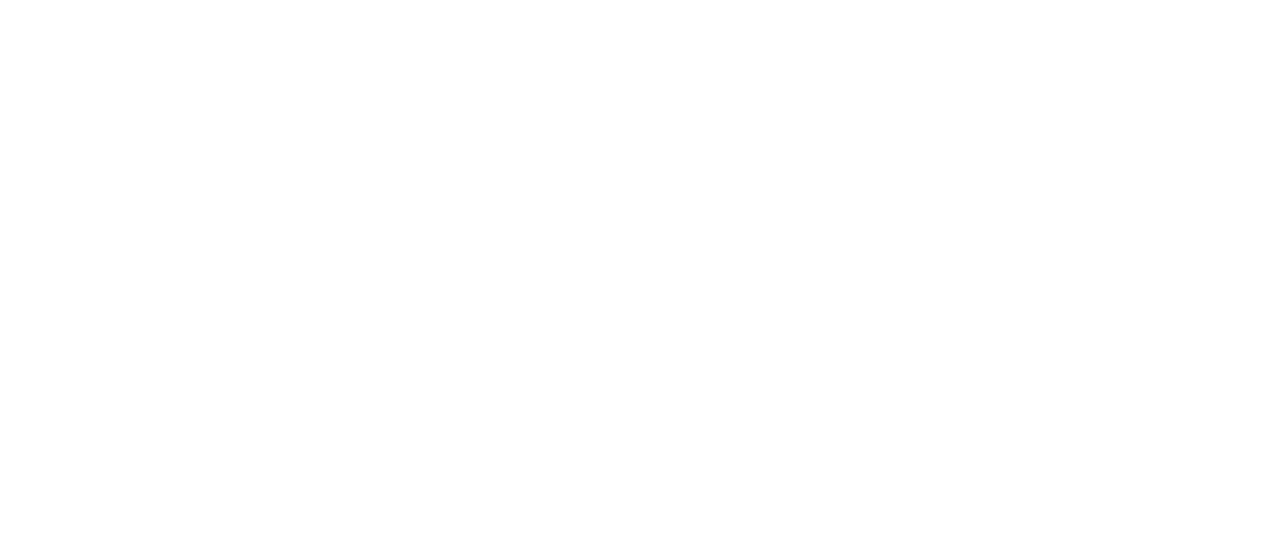
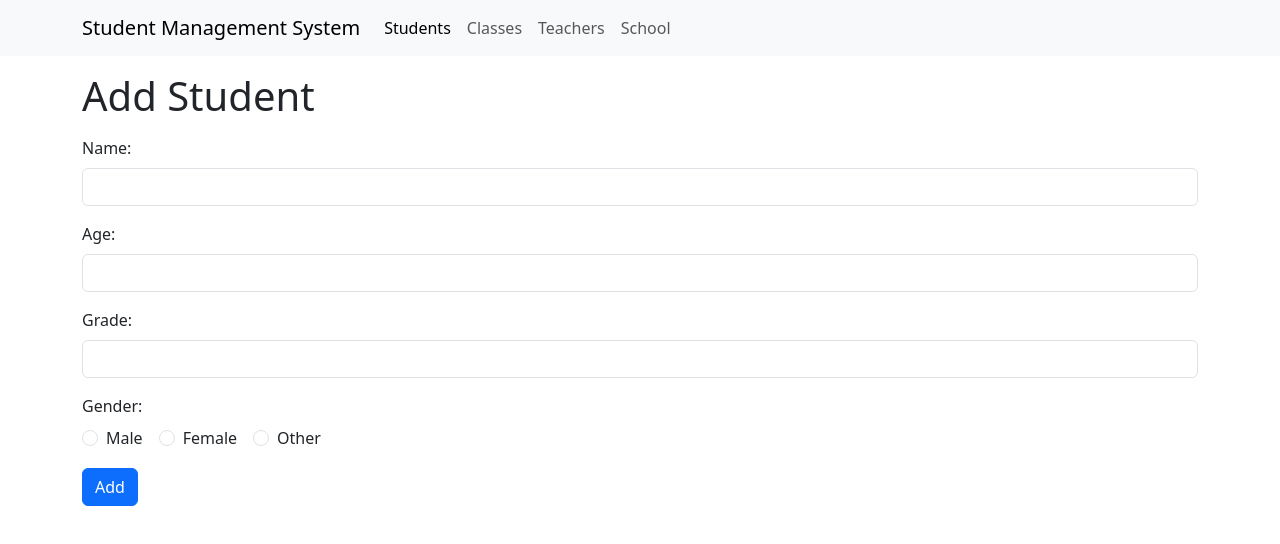
Before and after one commit to CindyRodrigues/school-management-frontend, a React (Vite) app: page /students/add in a window 1280 px wide. Before the commit this address had no page. Shown: the top 544 px of the page. Built offline with nearby package versions, Linux system fonts and the light colour scheme.

Commit message:
feat: add update and delete functionality

```diff
--- a/src/App.jsx
+++ b/src/App.jsx
@@ -1,5 +1,7 @@
 import { BrowserRouter as Router, Routes, Route } from 'react-router-dom'
 import StudentView from './features/students/StudentView'
+import StudentForm from './features/students/StudentForm'
+import StudentDetail from './features/students/StudentDetail'
 
 function App() {
 
@@ -7,7 +9,9 @@
     <div>
       <Router>
         <Routes>
-          <Route path="/" element={<StudentView />}/>
+          <Route path="/" element={<StudentView />} />
+          <Route path="/students/add" element={<StudentForm />} />
+          <Route path="/students/:studentId" element={<StudentDetail />} />
           <Route path="/classes" element={<StudentView />} />
           <Route path="/teachers" element={<StudentView />} />
           <Route path="/school" element={<StudentView />} />
--- a/src/features/students/StudentDetail.jsx
+++ b/src/features/students/StudentDetail.jsx
@@ -1,12 +1,43 @@
-import { useSelector } from "react-redux"
-import { useParams } from "react-router-dom"
+import { useDispatch, useSelector } from "react-redux"
+import { Link, useNavigate, useParams } from "react-router-dom"
+import Header from "../../components/Header"
+import { deleteStudentAsync } from "./studentsSlice"
 
 const StudentDetail = () => {
-    const studentId = useParams()
+    const dispatch = useDispatch()
+    const navigate = useNavigate()
+    const { studentId } = useParams()
+    const { students } = useSelector((state) => state.students)
+    const student = students.find((student) => student._id === studentId)
 
-    const students = useSelector((state) => state.students)
+    const handleDelete = () => {
+        dispatch(deleteStudentAsync(studentId))
+        setTimeout(() => {
+            navigate("/")
+        }, 1000)
+    }
 
-    const student = students.find((student) => student._id === studentId)
+    return (
+        <div>
+            <Header />
+            <main className="container py-3">
+                <h1 className="mb-3">Student Detail</h1>
+                {student && (
+                    <>
+                        <p>Name: {student.name}</p>
+                        <p>Age: {student.age}</p>
+                        <p>Grade: {student.grade}</p>
+                        <p>Attendance: {student.attendance}</p>
+                        <p>Marks: {student.marks}</p>
+                        <button className="btn btn-warning me-2">
+                            <Link to="/students/add" state={student}>Edit Details</Link>
+                        </button>
+                        <button className="btn btn-danger" onClick={handleDelete}>Delete</button>
+                    </>
+                )}
+            </main>
+        </div>
+    )
 }
 
 export default StudentDetail
--- a/src/features/students/StudentForm.jsx
+++ b/src/features/students/StudentForm.jsx
@@ -1,62 +1,109 @@
 import { useState } from "react"
 import { useDispatch } from "react-redux"
 import { addStudentAsync, updateStudentAsync } from "./studentsSlice"
+import { useLocation, useNavigate } from "react-router-dom"
 import Header from "../../components/Header"
 
 const StudentForm = () => {
     const dispatch = useDispatch()
+    const location = useLocation()
+    const navigate = useNavigate()
 
-    const [name, setName] = useState("")
-    const [age, setAge] = useState()
-    const [grade, setGrade] = useState("")
-    const [gender, setGender] = useState("")
-    const [attendance, setAttendance] = useState()
-    const [marks, setMarks] = useState()
+    const [formData, setFormData] = useState({
+        name: location.state?.name || "",
+        age: location.state?.age || "",
+        grade: location.state?.grade || "",
+        gender: location.state?.gender || "",
+        attendance: location.state?.attendance || "",
+        marks: location.state?.marks || ""
+    })
+    const [successMessage, setSuccessMessage] = useState("")
 
-    const handleSubmit = () => {
-        const newStudent = {
-            name, age, gender, marks, attendance, grade
+    const handleChange = (e) => {
+        const { name, value } = e.target
+        setFormData((prev) => ({
+            ...prev,
+            [name]: name === "age" || name === "attendance" || name === "marks" ? parseInt(value) : value
+        }))
+    }
+
+    const handleSubmit = (e) => {
+        e.preventDefault()
+
+        if(location.state) {
+            const studentId = location.state?._id
+            const updatedStudent = formData
+            dispatch(updateStudentAsync({studentId, updatedStudent}))
+            setSuccessMessage("Student updated successfully!")
+        } else {
+            const newStudent = formData
+            dispatch(addStudentAsync(newStudent))
+            setSuccessMessage("Student added successfully!")
         }
 
-        dispatch(addStudentAsync(newStudent))
-        dispatch(updateStudentAsync())
+        setTimeout(() => {
+            navigate("/")
+        }, 1000)
+
+        setFormData({
+            name: "",
+            age: "",
+            grade: "",
+            gender: "",
+            attendance: "",
+            marks: ""
+        })
     }
 
     return (
         <div>
             <Header />
-            <main className="py-3">
-                <h1 className="mb-3">Add Student</h1>
+            <main className="container py-3">
+                <h1 className="mb-3">{location.state ? "Edit Student" : "Add Student"}</h1>
                 <form onSubmit={handleSubmit}>
                     <div className="mb-3">
                         <label htmlFor="name" className="form-label">Name:</label>
-                        <input type="text" id="name" className="form-control" onChange={(e) => setName(e.target.value)} required />
+                        <input type="text" id="name" name="name" value={formData.name} className="form-control" onChange={handleChange} required />
                     </div>
                     <div className="mb-3">
                         <label htmlFor="age" className="form-label">Age:</label>
-                        <input type="number" id="age" className="form-control" onChange={(e) => setAge(e.target.value)} required />
+                        <input type="number" id="age" name="age" value={formData.age} className="form-control" onChange={handleChange} required />
                     </div>
                     <div className="mb-3">
                         <label htmlFor="grade" className="form-label">Grade:</label>
-                        <input type="text" id="grade" className="form-control" onChange={(e) => setGrade(e.target.value)} required />
+                        <input type="text" id="grade" name="grade" value={formData.grade} className="form-control" onChange={handleChange} required />
                     </div>
                     <div className="mb-3">
                         <label className="form-label">Gender:</label>
+                        <br />
                         <div className="form-check form-check-inline">
-                            <input type="radio" id="male" value="Male" name="gender" className="form-check-input" onChange={(e) => setGender(e.target.value)} required />
+                            <input type="radio" id="male" value="Male" name="gender" className="form-check-input" onChange={handleChange} checked={formData.gender === "Male"} required />
                             <label htmlFor="male" className="form-check-label">Male</label>
                         </div>
                         <div className="form-check form-check-inline">
-                            <input type="radio" id="female" value="Female" name="gender" className="form-check-input" onChange={(e) => setGender(e.target.value)} required />
+                            <input type="radio" id="female" value="Female" name="gender" className="form-check-input" onChange={handleChange} checked={formData.gender === "Female"} required />
                             <label htmlFor="female" className="form-check-label">Female</label>
                         </div>
                         <div className="form-check form-check-inline">
-                            <input type="radio" id="other" value="Other" name="gender" className="form-check-input" onChange={(e) => setGender(e.target.value)} required />
+                            <input type="radio" id="other" value="Other" name="gender" className="form-check-input" onChange={handleChange} checked={formData.gender === "Other"} required />
                             <label htmlFor="other" className="form-check-label">Other</label>
                         </div>
                     </div>
-                    <button type="submit" className="btn btn-primary">Add</button>
+                    {location.state && (
+                        <>
+                            <div className="mb-3">
+                                <label htmlFor="attendance" className="form-label">Attendance:</label>
+                                    <input type="number" id="attendance" name="attendance" value={formData.attendance} className="form-control" onChange={handleChange} />
+                            </div>
+                            <div className="mb-3">
+                                <label htmlFor="marks" className="form-label">Marks:</label>
+                                <input type="number" id="marks" name="marks" value={formData.marks} className="form-control" onChange={handleChange} />
+                            </div>
+                        </>
+                    )}
+                    <button type="submit" className="btn btn-primary mb-3">{location.state ? "Update" : "Add"}</button>
                 </form>
+                { successMessage && <p>{successMessage}</p> }
             </main>
         </div>
     )
--- a/src/features/students/StudentList.jsx
+++ b/src/features/students/StudentList.jsx
@@ -4,7 +4,7 @@
     return (
         <ul>
             {students.map((student) => (<li key={student._id}>
-                <Link to="/">{student.name} (Age: {student.age})</Link>
+                <Link to={`/students/${student._id}`}>{student.name} (Age: {student.age})</Link>
             </li>))}
         </ul>
     )
--- a/src/features/students/StudentView.jsx
+++ b/src/features/students/StudentView.jsx
@@ -19,12 +19,12 @@
             <main className="container py-3">
                 <h1 className="mb-3">Student View</h1>
                 <button className="btn btn-warning mb-3">
-                    <Link to="/">Add Student</Link>
+                    <Link to="/students/add">Add Student</Link>
                 </button>
                 <h2>Student List</h2>
                 {status === "loading" && <p>Loading...</p>}
                 {error && <p>Error: {error}</p>}
-                <StudentList students={students} />
+                {status === "success" && students && <StudentList students={students} />}
             </main>
         </div>
     )
```
Also changed, not shown: src/features/students/studentsSlice.js (+49 -3 lines).
